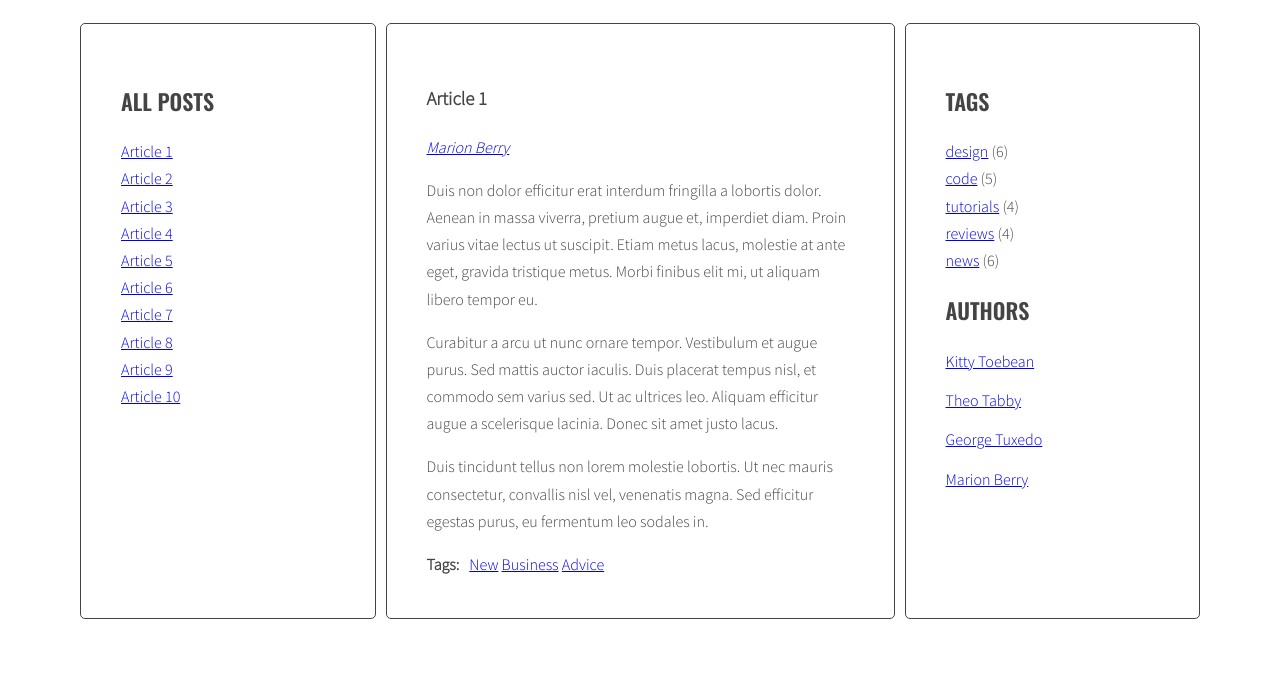
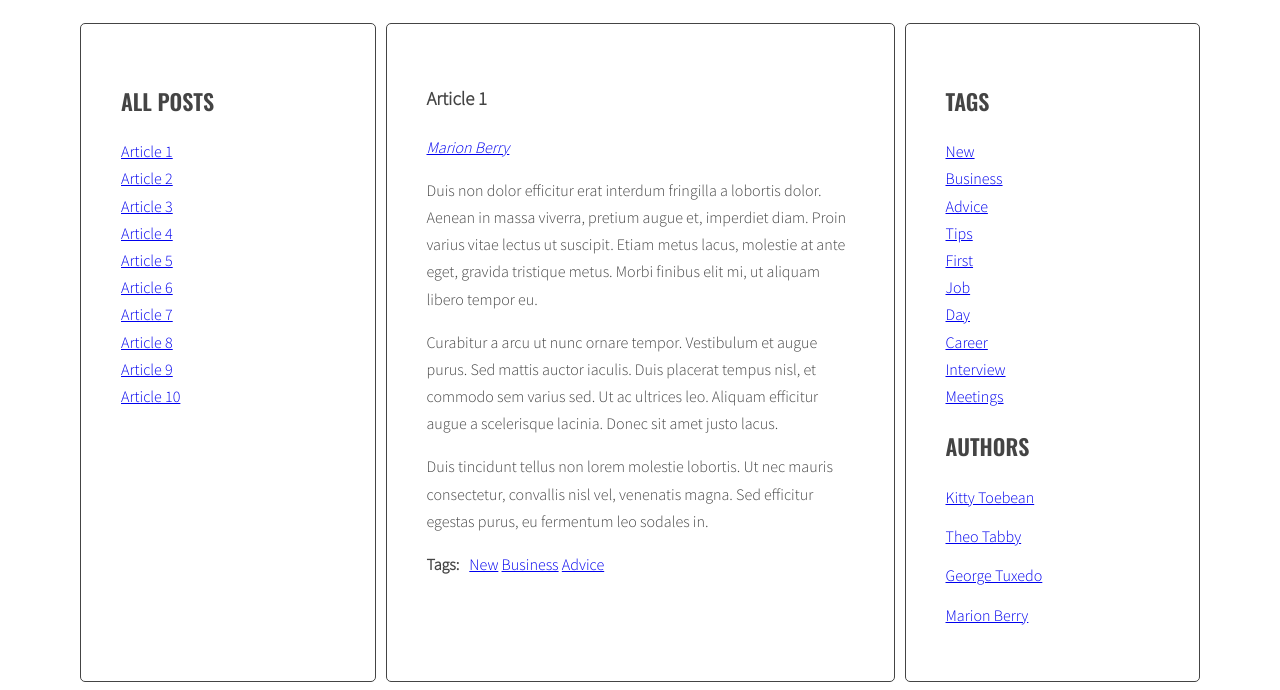
Before and after one commit to AgataSiemieniec/new-blog, a website: page index.html in a window 1280 px wide. Shown: the part 220-910 px from the top of the page. Before the commit the page ends 847 px from the top, so only its background shows below. Drawn offline with nearby package versions, Linux system fonts and the light colour scheme.

Commit message:
Display tag list

```diff
--- a/index.html
+++ b/index.html
@@ -30,8 +30,6 @@
                     <div class="post-tags">
                       <p><strong>Tags:</strong></p>
                       <ul class="list list-horizontal">
-                        <li><a href="#">design</a></li>
-                        <li><a href="#">tutorials</a></li>
                       </ul>
                     </div>
                   </article>
@@ -48,12 +46,10 @@
                     <div class="post-tags">
                       <p><strong>Tags:</strong></p>
                       <ul class="list list-horizontal">
-                        <li><a href="#">news</a></li>
-                        <li><a href="#">code</a></li>
                       </ul>
                     </div>
                   </article>
-                  <article class="post" id="article-3" data-tags="First job" data-author="George Tuxedo">
+                  <article class="post" id="article-3" data-tags="First Job" data-author="George Tuxedo">
                     <h3 class="post-title">Article 3</h3>
                     <p class="post-author"></p>
                     <div class="post-content">
@@ -65,13 +61,10 @@
                     <div class="post-tags">
                       <p><strong>Tags:</strong></p>
                       <ul class="list list-horizontal">
-                        <li><a href="#">news</a></li>
-                        <li><a href="#">reviews</a></li>
-                        <li><a href="#">design</a></li>
                       </ul>
                     </div>
                   </article>
-                  <article class="post" id="article-4" data-tags="First day" data-author="Kitty Toebean">
+                  <article class="post" id="article-4" data-tags="First Day" data-author="Kitty Toebean">
                     <h3 class="post-title">Article 4</h3>
                     <p class="post-author"></p>
                     <div class="post-content">
@@ -84,13 +77,10 @@
                     <div class="post-tags">
                       <p><strong>Tags:</strong></p>
                       <ul class="list list-horizontal">
-                        <li><a href="#">tutorials</a></li>
-                        <li><a href="#">code</a></li>
-                        <li><a href="#">design</a></li>
                       </ul>
                     </div>
                   </article>
-                  <article class="post" id="article-5" data-tags="New job" data-author="Marion Berry">
+                  <article class="post" id="article-5" data-tags="New Job" data-author="Marion Berry">
                     <h3 class="post-title">Article 5</h3>
                     <p class="post-author"></p>
                     <div class="post-content">
@@ -103,8 +93,6 @@
                     <div class="post-tags">
                       <p><strong>Tags:</strong></p>
                       <ul class="list list-horizontal">
-                        <li><a href="#">design</a></li>
-                        <li><a href="#">reviews</a></li>
                       </ul>
                     </div>
                   </article>
@@ -121,8 +109,6 @@
                     <div class="post-tags">
                       <p><strong>Tags:</strong></p>
                       <ul class="list list-horizontal">
-                        <li><a href="#">reviews</a></li>
-                        <li><a href="#">code</a></li>
                       </ul>
                     </div>
                   </article>
@@ -139,8 +125,6 @@
                     <div class="post-tags">
                       <p><strong>Tags:</strong></p>
                       <ul class="list list-horizontal">
-                        <li><a href="#">code</a></li>
-                        <li><a href="#">news</a></li>
                       </ul>
                     </div>
                   </article>
@@ -157,13 +141,10 @@
                     <div class="post-tags">
                       <p><strong>Tags:</strong></p>
                       <ul class="list list-horizontal">
-                        <li><a href="#">news</a></li>
-                        <li><a href="#">design</a></li>
-                        <li><a href="#">tutorials</a></li>
                       </ul>
                     </div>
                   </article>
-                  <article class="post" id="article-9" data-tags="Business meetings" data-author="Marion Berry">
+                  <article class="post" id="article-9" data-tags="Business Meetings" data-author="Marion Berry">
                     <h3 class="post-title">Article 9</h3>
                     <p class="post-author"></p>
                     <div class="post-content">
@@ -176,8 +157,6 @@
                     <div class="post-tags">
                       <p><strong>Tags:</strong></p>
                       <ul class="list list-horizontal">
-                        <li><a href="#">news</a></li>
-                        <li><a href="#">tutorials</a></li>
                       </ul>
                     </div>
                   </article>
@@ -194,10 +173,6 @@
                     <div class="post-tags">
                       <p><strong>Tags:</strong></p>
                       <ul class="list list-horizontal">
-                        <li><a href="#">code</a></li>
-                        <li><a href="#">design</a></li>
-                        <li><a href="#">news</a></li>
-                        <li><a href="#">reviews</a></li>
                       </ul>
                     </div>
                   </article>
@@ -205,11 +180,6 @@
                 <aside class="sidebar">
                   <h2 class="section-title">Tags</h2>
                   <ul class="list tags">
-                    <li><a href="#">design</a> <span>(6)</span></li>
-                    <li><a href="#">code</a> <span>(5)</span></li>
-                    <li><a href="#">tutorials</a> <span>(4)</span></li>
-                    <li><a href="#">reviews</a> <span>(4)</span></li>
-                    <li><a href="#">news</a> <span>(6)</span></li>
                   </ul>
                   <h2 class="section-title">Authors</h2>
                   <ul class="list authors">
--- a/js/script.js
+++ b/js/script.js
@@ -44,8 +44,9 @@
   const optArticleSelector = '.post',
     optTitleSelector = '.post-title',
     optTitleListSelector = '.titles',
-    optArticleTagsSelector = '.post-tags .list';
-    optArticleAuthorSelector = '.post-author';
+    optArticleTagsSelector = '.post-tags .list',
+    optArticleAuthorSelector = '.post-author',
+    optTagListSelector = '.tags.list';
 
 
 
@@ -94,6 +95,8 @@
   generateTitleLinks();
 
   function generateTags(){
+      /* [NEW] create a new variable allTags with an empty array */
+    let allTags = [];
     /* find all articles */
     const articles = document.querySelectorAll(optArticleSelector);
     console.log(articles);
@@ -117,6 +120,13 @@
         console.log(tagHTML);
         /* add generated code to html variable */
         html = html + tagHTML + ' ';
+
+        /* [NEW] check if this link is NOT already in allTags */
+        if(allTags.indexOf(tagHTML) == -1){
+        /* [NEW] add generated code to allTags array */
+          allTags.push(tagHTML);
+        }
+
       /* END LOOP: for each tag */
       }
       /* insert HTML of all the links into the tags wrapper */
@@ -124,6 +134,12 @@
 
     /* END LOOP: for every article: */
     }
+    /* [NEW] find list of tags in right column */
+    const tagList = document.querySelector('.tags');
+
+    /* [NEW] add html from allTags to tagList */
+    tagList.innerHTML = allTags.join(' ');
+
   }
   generateTags();
 
```
